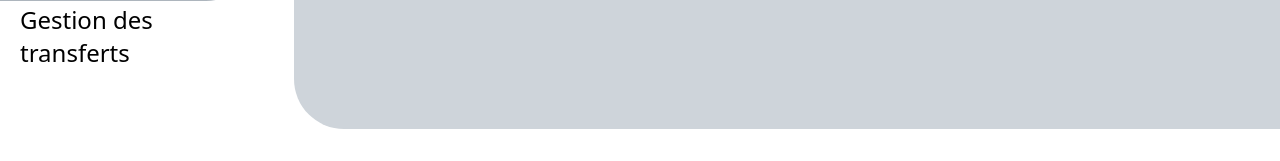
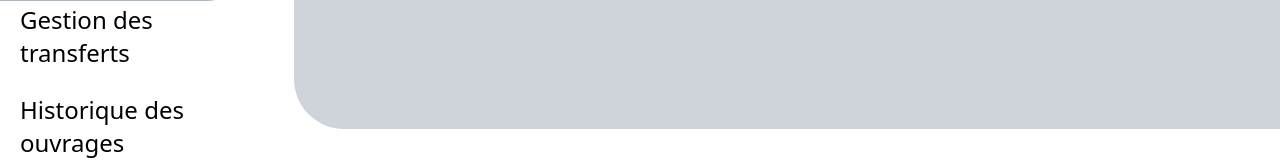
Before and after one commit to TusseauElouan/GrosProjetSaMere, a PHP site: page /Pages/Auteurs/auteur_01.php in a window 1280 px wide. Shown: the part 639-800 px from the top of the page. Run offline with PHP 8.4, Linux system fonts and the light colour scheme; data that the repository does not hold is empty.

Commit message:
lien vers historique dans menu

```diff
--- a/includes/navbar.php
+++ b/includes/navbar.php
@@ -7,4 +7,5 @@
     <a href="../Emprunts/emprunt_01.php">Gestion des emprunts</a>
     <a href="../Retours/retour_01.php">Gestion des retours</a>
     <a href="../Transferts/transfert_01.php">Gestion des transferts</a>
+    <a href="../Historique/historique_01.php">Historique des ouvrages</a>
 </nav>
```
